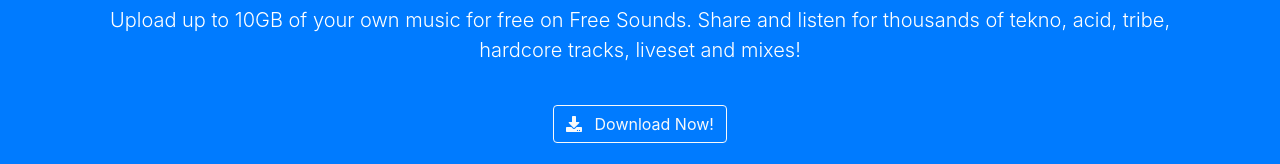
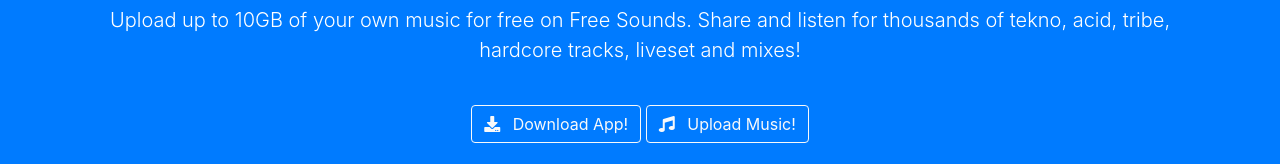
Before and after one commit to fabriziosalmi/freeundergroundtekno, a website with bundled scripts: page index.html in a window 1280 px wide. Shown: the part 839-1003 px from the top of the page. Built offline with nearby package versions, Linux system fonts and the light colour scheme; grey boxes are pictures that could not be loaded.

Commit message:
Update index.html

```diff
--- a/index.html
+++ b/index.html
@@ -76,8 +76,16 @@
         <div class="text-center mt-4">
           <a class="btn btn-xl btn-outline-light" href="https://play.google.com/store/apps/details?id=org.freeundergroundtekno.sound">
             <i class="fas fa-download mr-2"></i>
-            Download Now!
+            Download App!
           </a>
+
+          <a class="btn btn-xl btn-outline-light" href="https://sound.freeundergroundtekno.org" target="_blank">
+            <i class="fas fa-music mr-2"></i>
+            Upload Music!
+          </a>
+
+
+
           <br><br>
           <iframe src="https://www.facebook.com/plugins/page.php?href=https%3A%2F%2Fwww.facebook.com%2FFree.Underground.Tekno.Radio%2F&tabs=timeline&width=500&height=500&small_header=false&adapt_container_width=true&hide_cover=false&show_facepile=true&appId=794788443976110" width="500" height="500" style="border:none;overflow:hidden" scrolling="no" frameborder="0" allowTransparency="true" allow="encrypted-media"></iframe>
         </div>
```
